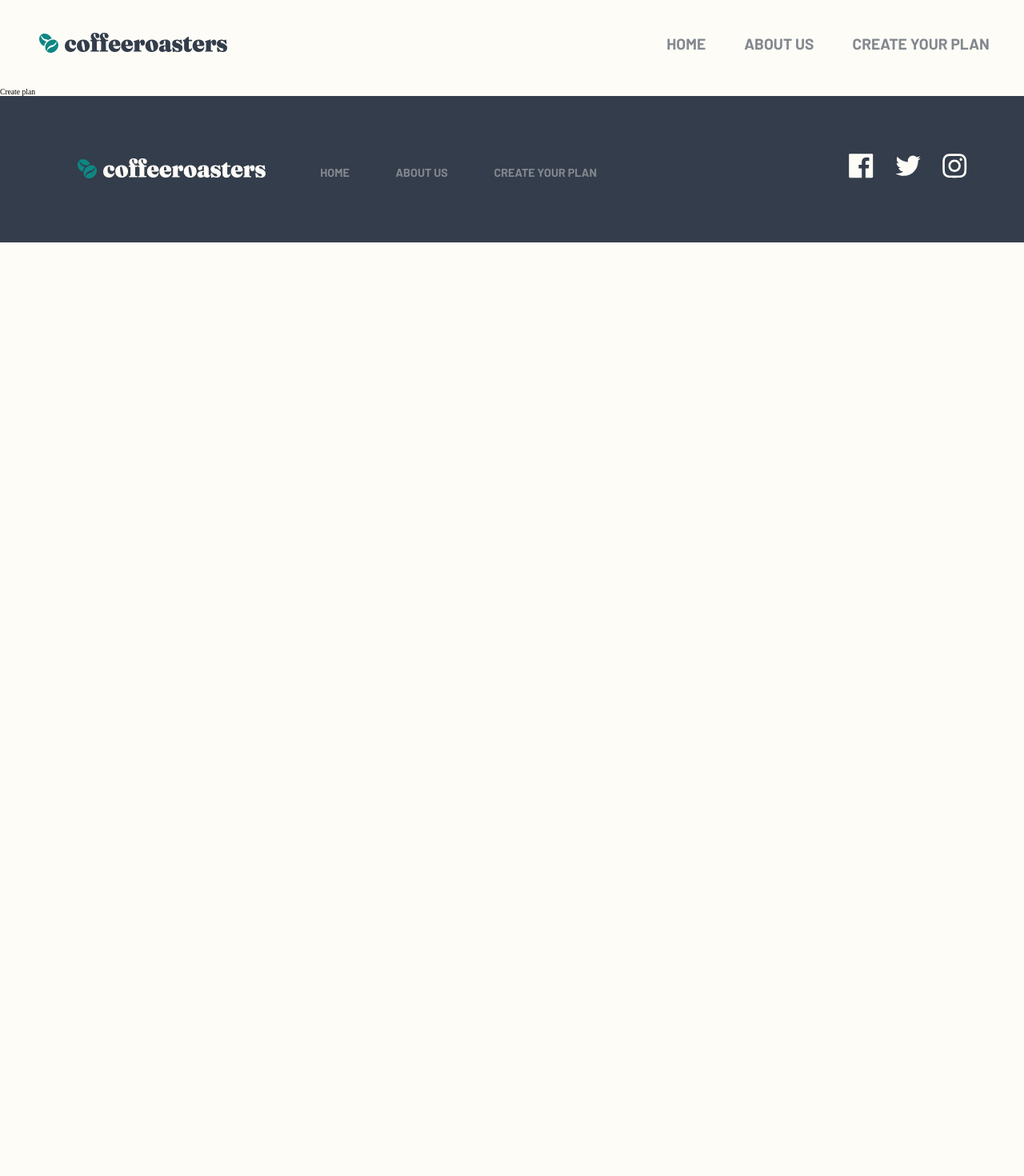
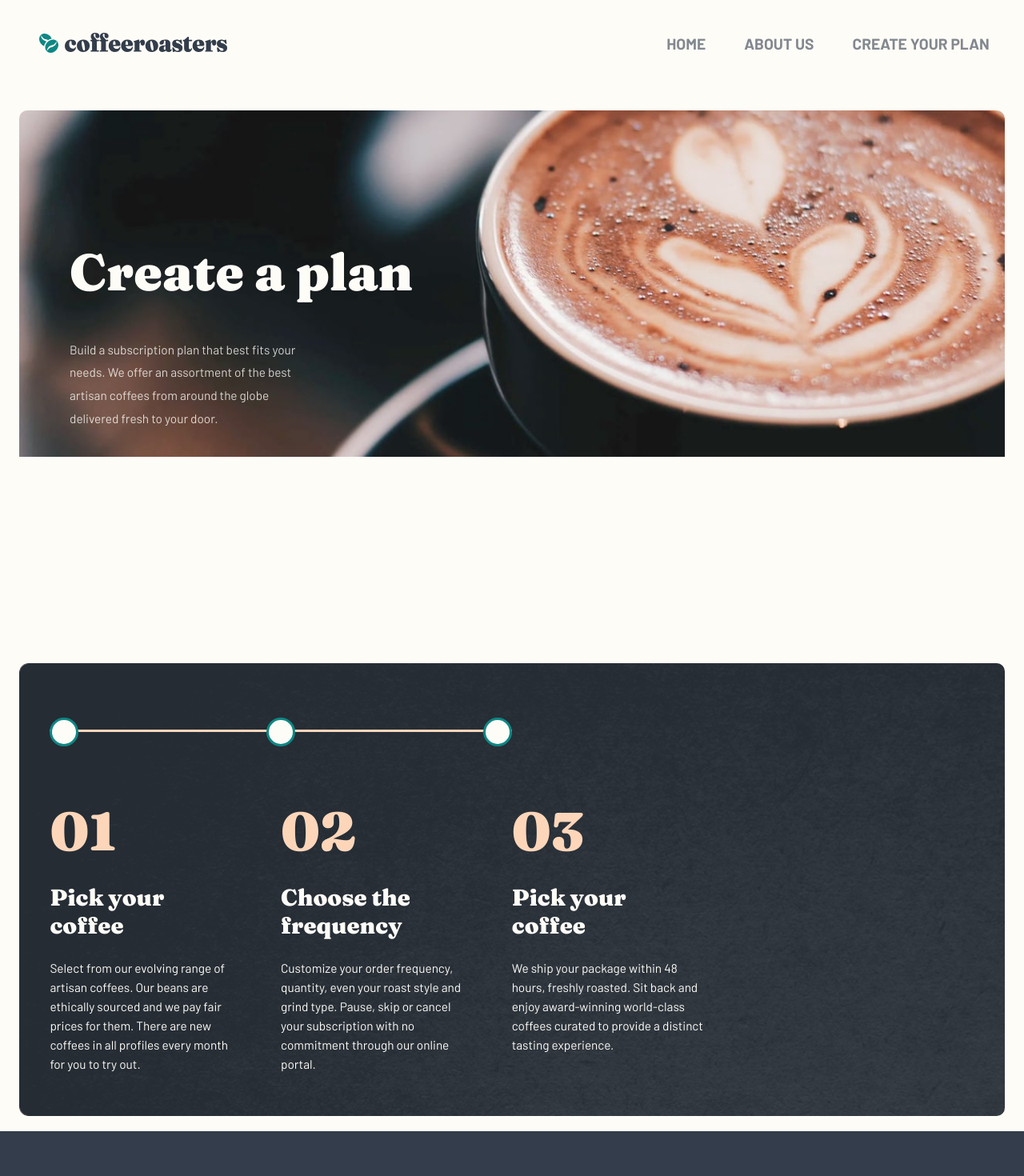
Before and after one commit to NzaQr/coffeeroasters, a React (Create React App) app: page /create in a window 1280 px wide. Shown: the top 1470 px of the page at 80% size. Before the commit the page ends 800 px from the top, so only its background shows below. Built offline with nearby package versions, Linux system fonts and the light colour scheme.

Commit message:
Add main card and steps

```diff
--- /dev/null
+++ b/src/pages/Plan.css
@@ -0,0 +1,102 @@
+.create-plan-card {
+  display: flex;
+  flex-direction: column;
+  justify-content: center;
+  background-image: url(../assets/plan-coffee-mobile.jpg);
+  background-repeat: no-repeat;
+  background-size: cover;
+  height: 40rem;
+  margin: 12rem 2.5rem;
+  border-radius: 10px;
+  text-align: center;
+}
+
+.create-plan-content__container {
+  padding: 0 15px;
+}
+
+.create-plan-card__title,
+.create-plan-button,
+.collection-title,
+.features-title,
+.steps-title {
+  font-family: "Fraunces", serif;
+}
+
+.create-plan-card__title {
+  color: #fefcf7;
+  font-size: 4rem;
+  line-height: 5rem;
+}
+
+.create-plan-card__text {
+  font-family: "Barlow", serif;
+  color: #fefcf7;
+  font-size: 1.5rem;
+  line-height: 3rem;
+  opacity: 0.8;
+  margin: 4rem 0;
+}
+
+.steps-create-plan {
+  text-align: center;
+  background-image: url(../assets/grain-bg-mobile.png);
+  background-repeat: no-repeat;
+  background-size: cover;
+  margin: 2rem 2.5rem;
+  padding: 2rem 1.5rem 4rem;
+  border-radius: 10px;
+}
+
+.step-title-create-plan,
+.step-description-create-plan {
+  color: #fefcf7;
+}
+
+.step-title-create-plan {
+  font-family: "Fraunces", serif;
+  font-size: 3rem;
+}
+
+.step-description-create-plan {
+  font-family: "Barlow", sans-serif;
+  font-size: 1.6rem;
+  line-height: 2.5rem;
+}
+
+@media (min-width: 800px) {
+  .create-plan-card {
+    margin-top: 3rem;
+    text-align: left;
+    background-image: url(../assets/plan-coffee-desktop.jpg);
+    background-size: cover;
+  }
+
+  .create-plan-content__container {
+    max-width: 40%;
+    margin: 5rem;
+  }
+
+  .steps-create-plan {
+    text-align: left;
+    background-image: url(../assets/grain-bg-desktop.png);
+  }
+}
+
+@media (min-width: 1200px) {
+  .create-plan-card {
+    background-size: 100%;
+    height: 60rem;
+  }
+
+  .create-plan-card__title {
+    font-size: 5vw;
+    line-height: 10vh;
+  }
+
+  .create-plan-card__text {
+    font-size: 1.6rem;
+    max-width: 60%;
+    margin-bottom: 6rem;
+  }
+}
--- a/src/pages/Plan.js
+++ b/src/pages/Plan.js
@@ -1,5 +1,56 @@
 import React from "react";
+import "./Plan.css";
 
 export default function Plan() {
-  return <div>Create plan</div>;
+  return (
+    <>
+      <div className="create-plan-card">
+        <div className="create-plan-content__container">
+          <h1 className="create-plan-card__title">Create a plan</h1>
+          <p className="create-plan-card__text">
+            Build a subscription plan that best fits your needs. We offer an
+            assortment of the best artisan coffees from around the globe
+            delivered fresh to your door.
+          </p>
+        </div>
+      </div>
+      <div className="steps-create-plan">
+        <div class="timeline-container">
+          <div class="circle"></div>
+          <div class="circle"></div>
+          <div class="circle"></div>
+        </div>
+        <div className="steps-component">
+          <div className="step-container">
+            <h1 className="step-number">01</h1>
+            <h2 className="step-title-create-plan">Pick your coffee</h2>
+            <p className="step-description-create-plan">
+              Select from our evolving range of artisan coffees. Our beans are
+              ethically sourced and we pay fair prices for them. There are new
+              coffees in all profiles every month for you to try out.
+            </p>
+          </div>
+          <div className="step-container">
+            <h1 className="step-number">02</h1>
+            <h2 className="step-title-create-plan">Choose the frequency</h2>
+            <p className="step-description-create-plan">
+              Customize your order frequency, quantity, even your roast style
+              and grind type. Pause, skip or cancel your subscription with no
+              commitment through our online portal.
+            </p>
+          </div>
+
+          <div className="step-container">
+            <h1 className="step-number">03</h1>
+            <h2 className="step-title-create-plan">Pick your coffee</h2>
+            <p className="step-description-create-plan">
+              We ship your package within 48 hours, freshly roasted. Sit back
+              and enjoy award-winning world-class coffees curated to provide a
+              distinct tasting experience.
+            </p>
+          </div>
+        </div>
+      </div>
+    </>
+  );
 }
```
Also changed, not shown: src/assets/plan-coffee-desktop.jpg (added), src/assets/plan-coffee-mobile.jpg (added).
